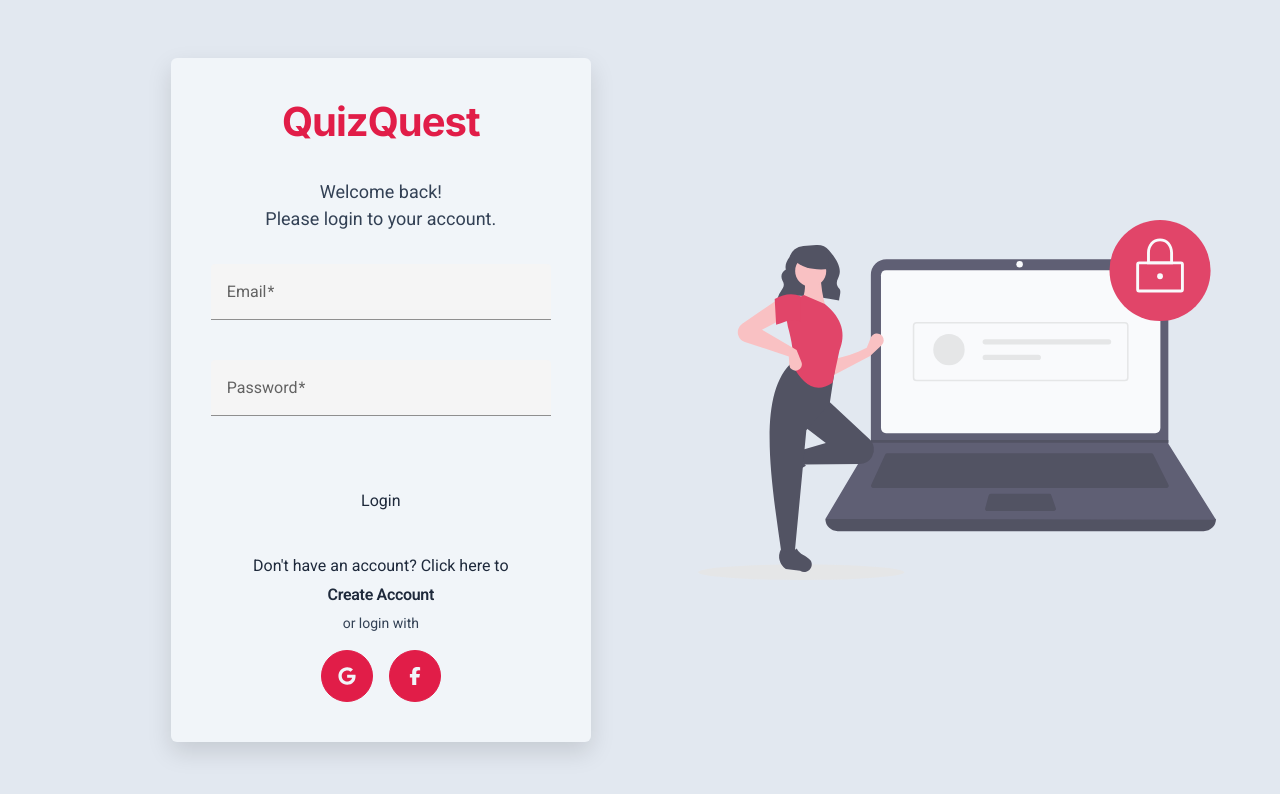
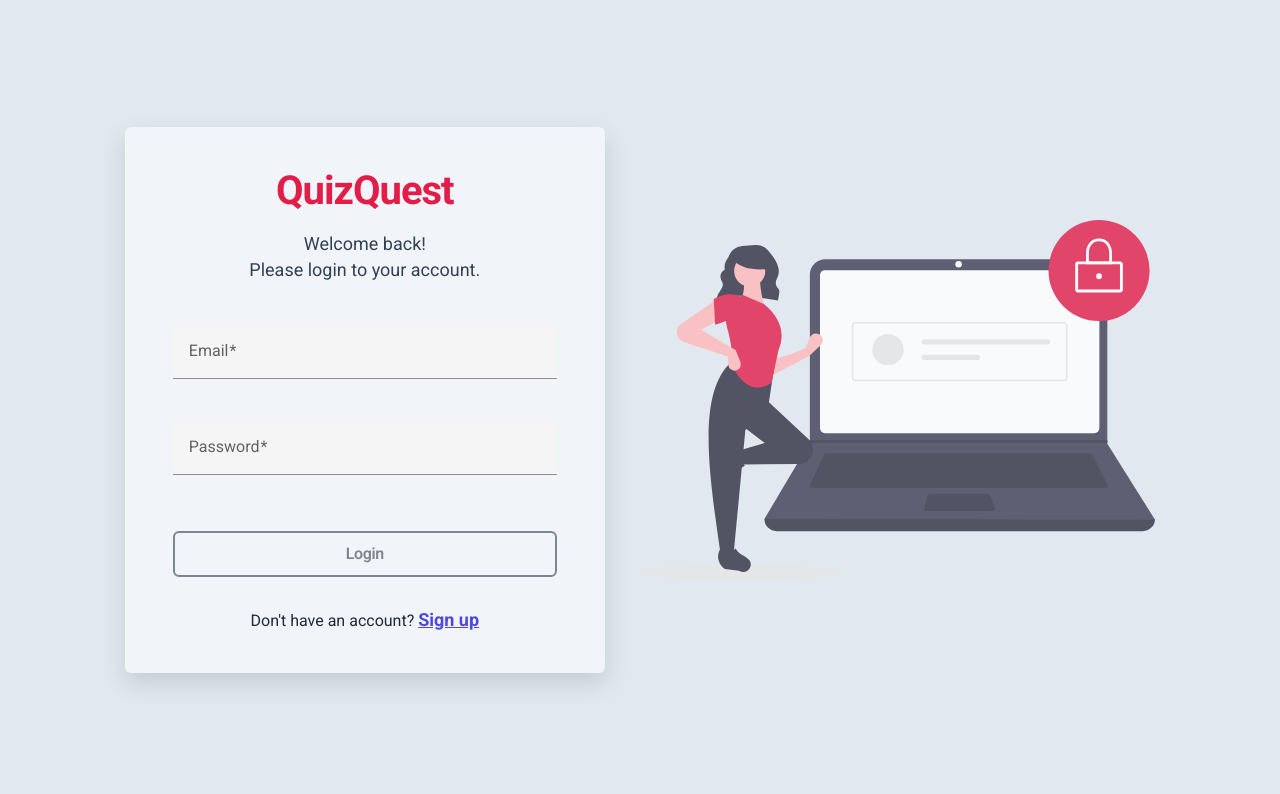
Before and after one commit to Saran-Sandeep/Quiz, an Angular app: page /login in a window 1280 px wide. Shown: the top 794 px of the page. Built offline with nearby package versions, Linux system fonts and the light colour scheme.

Commit message:
Updated login and signup functionality

```diff
--- a/src/app/features/login-signup/login-signup.component.css
+++ b/src/app/features/login-signup/login-signup.component.css
@@ -1,14 +1,15 @@
-.login {
+.auth {
   display: flex;
   justify-content: center;
   align-items: center;
+  gap: 2rem;
   padding: 2rem;
   background: var(--background);
   min-height: 100vh;
   min-height: 100svh;
 }
 
-.login__container {
+.auth__container {
   display: flex;
   flex-direction: column;
   width: 100%;
@@ -19,160 +20,86 @@
   padding: 2.5rem;
 }
 
-.login__logo {
-    margin-bottom: 2rem;
+.auth__logo {
+  margin-bottom: 1rem;
   text-align: center;
 }
 
-.login__logo-title {
+.auth__logo-title {
   font-size: 2.5rem;
   font-weight: 700;
   color: var(--primary);
   letter-spacing: -0.025em;
 }
 
-.login__header {
+.auth__header {
   margin-bottom: 2rem;
   text-align: center;
 }
 
-.login__header-subtitle {
+.auth__subtitle {
   font-size: 1.125rem;
   color: var(--muted-foreground);
-    line-height: 1.5;
 }
 
-.login__content-form {
+.auth__form {
   display: flex;
   flex-direction: column;
   gap: 1rem;
+  padding: 0.5rem;
 }
 
-.login__content-form .mat-form-field {
+mat-form-field {
   width: 100%;
 }
 
-.login__actions {
-    margin-top: 1.5rem;
+.auth__actions {
+  margin-top: 1rem;
 }
 
-.login__actions-btn {
+.auth__btn {
   width: 100%;
-    padding: 0.75em 1.5em;
-    font-size: 1rem;
+  padding: 0.75em 0;
 }
 
-.login__footer {
-    margin-top: 2rem;
+.auth__footer {
+  margin-top: 1.5rem;
   text-align: center;
 }
 
-.login__footer-text {
-    font-size: 0.875rem;
-    color: var(--muted-foreground);
-    margin-bottom: 1rem;
+.auth__link {
+  color: var(--accent);
+  font-weight: bold;
+  font-size: 1.125rem;
+  text-decoration: underline;
+  cursor: pointer;
 }
 
-.login__btns-wrapper {
-    display: flex;
-    justify-content: center;
-    gap: 1rem;
-}
-
-.login__footer-btn {
-    display: inline-flex;
-    align-items: center;
-    justify-content: center;
-    background-color: var(--primary);
-    border: 1px solid var(--primary);
-    border-radius: 50%;
-    aspect-ratio: 1;
-    transition: all 0.3s ease;
-}
-
-.login__footer-btn svg {
-    width: var(--size-lg);
-    height: var(--size-lg);
-    fill: var(--primary-foreground);
-}
-
-.login__footer-btn:hover svg {
-    fill: var(--primary);
-}
-
-.login__footer-btn:hover {
-    background-color: var(--background);
-}
-
-.login img {
+.auth__image {
   display: none;
   max-width: 100%;
   height: auto;
 }
 
-/* Sign up */
-.signup__container {
-    margin-top: 2rem;
-    padding: 2.5rem;
-    background: var(--card);
-    border-radius: var(--radius);
-    box-shadow: 0 10px 25px rgba(0, 0, 0, 0.125);
+mat-error {
+  font-size: 14px;
 }
 
-.signup__header {
-    margin-bottom: 2rem;
-    text-align: center;
-}
-
-.signup__header-subtitle {
-    font-size: 1.125rem;
-    color: var(--muted-foreground);
-    line-height: 1.5;
-}
-
-.signup__content-form {
-    display: flex;
-    flex-direction: column;
-    gap: 1rem;
-}
-
-.signup__content-form .mat-form-field {
-    width: 100%;
-}
-
-.signup__actions {
-    margin-top: 1.5rem;
-}
-
-.signup__actions-btn {
-    width: 100%;
-    padding: 0.75em 1.5em;
-    font-size: 1rem;
-}
-
-
 @media (min-width: 768px) {
-    .login__container {
+  .auth__container {
     max-width: 480px;
   }
-
-    .login img {
+  .auth__image {
     display: block;
     max-width: 40%;
   }
 }
 
 @media (min-width: 1024px) {
-    .login {
-        justify-content: space-between;
+  .auth {
     padding: 1rem 4rem;
   }
-
-    .login__container {
-        max-width: 420px;
-    }
-
-    .login img {
+  .auth__image {
     max-width: 45%;
   }
 }
--- a/src/app/features/login-signup/login-signup.component.html
+++ b/src/app/features/login-signup/login-signup.component.html
@@ -1,172 +1,215 @@
-<section class="login">
-  <div class="login__container container">
-    <div class="login__logo">
-      <h1 class="login__logo-title title">QuizQuest</h1>
+<section class="auth">
+  <div class="auth__container">
+    <div class="auth__logo">
+      <h1 class="auth__logo-title">QuizQuest</h1>
     </div>
-    @if (isLogin()) {
-    <div class="login__header">
-      <p class="login__header-subtitle">
+
+    <!-- Login Form -->
+    <ng-container *ngIf="isLogin(); else signupTemplate">
+      <div class="auth__header">
+        <p class="auth__subtitle">
           Welcome back! <br />
           Please login to your account.
         </p>
       </div>
-    <div class="login__content">
-      <form class="login__content-form">
-        <mat-form-field class="example-full-width">
+      <form
+        class="auth__form"
+        [formGroup]="loginForm"
+        (ngSubmit)="onLoginSubmit()"
+      >
+        <mat-form-field>
           <mat-label>Email</mat-label>
           <input
             type="email"
             matInput
-            [formControl]="emailFormControl"
+            formControlName="email"
             placeholder="Ex. pat@example.com"
           />
-          <mat-error
-            *ngIf="
-              emailFormControl.hasError('email') &&
-              !emailFormControl.hasError('required')
-            "
-            >Please enter a valid email address</mat-error
-          >
-          <mat-error *ngIf="emailFormControl.hasError('required')"
+          <mat-error *ngIf="loginForm.get('loginEmail')?.hasError('required')"
             >Email is required</mat-error
           >
+          <mat-error *ngIf="loginForm.get('loginEmail')?.hasError('email')"
+            >Please enter a valid email</mat-error
+          >
         </mat-form-field>
-        <mat-form-field class="example-full-width">
+
+        <mat-form-field>
           <mat-label>Password</mat-label>
-          <input
-            type="password"
-            matInput
-            [formControl]="passwordFormControl"
-            placeholder=""
-          />
+          <input type="password" matInput formControlName="password" />
           <mat-error
-            *ngIf="
-              passwordFormControl.hasError('password') &&
-              !passwordFormControl.hasError('required')
-            "
-            >Please enter a valid password.</mat-error
-          >
-          <mat-error *ngIf="passwordFormControl.hasError('required')"
+            *ngIf="loginForm.get('loginPassword')?.hasError('required')"
             >Password is required</mat-error
           >
         </mat-form-field>
-        <div class="login__actions">
+
+        <div class="auth__actions">
           <button
             type="submit"
-            class="login__actions-btn login__actions-btn--login active-btn"
-            (click)="onSubmit()"
+            class="auth__btn btn"
+            [ngClass]="{
+              'btn--active': loginForm.valid,
+              'btn--inactive': !loginForm.valid
+            }"
+            [disabled]="!loginForm.valid"
           >
             Login
           </button>
         </div>
       </form>
-    </div>
-    <div class="login__footer">
+      <div class="auth__footer">
         <p>
-        Don't have an account? Click here to
-        <button class="btn" (click)="createAccount()">create account</button>
-      </p>
-      <p class="login__footer-text">or login with</p>
-      <div class="login__btns-wrapper">
-        <button class="login__footer-btn login__footer-btn--google btn">
-          <svg
-            xmlns="http://www.w3.org/2000/svg"
-            fill="currentColor"
-            viewBox="0 0 488 512"
-          >
-            <path
-              d="M488 261.8C488 403.3 391.1 504 248 504 110.8 504 0 393.2 0 256S110.8 8 248 8c66.8 0 123 24.5 166.3 64.9l-67.5 64.9C258.5 52.6 94.3 116.6 94.3 256c0 86.5 69.1 156.6 153.7 156.6 98.2 0 135-70.4 140.8-106.9H248v-85.3h236.1c2.3 12.7 3.9 24.9 3.9 41.4z"
-            />
-          </svg>
-        </button>
-        <button class="login__footer-btn login__footer-btn--fb btn">
-          <svg
-            xmlns="http://www.w3.org/2000/svg"
-            fill="currentColor"
-            viewBox="0 0 320 512"
-          >
-            <path
-              d="M80 299.3V512H196V299.3h86.5l18-97.8H196V166.9c0-51.7 20.3-71.5 72.7-71.5c16.3 0 29.4 .4 37 1.2V7.9C291.4 4 256.4 0 236.2 0C129.3 0 80 50.5 80 159.4v42.1H14v97.8H80z"
-            />
-          </svg>
-        </button>
-      </div>
-    </div>
-    } @else {
-
-    <!-- <div class="signup__container"> -->
-    <div class="signup__header">
-      <p class="signup__header-subtitle">
-        Don't have an account? <br />
-        Sign up to get started!
+          Don't have an account?
+          <button class="auth__link" (click)="toggleIsLogin()">Sign up</button>
         </p>
       </div>
-    <form class="signup__content-form">
-      <mat-form-field class="example-full-width">
-        <mat-label>Name</mat-label>
-        <input type="text" matInput [formControl]="signupNameFormControl" />
-        <mat-error
-          *ngIf="
-            signupEmailFormControl.hasError('email') &&
-            !signupEmailFormControl.hasError('required')
-          "
-          >Please enter a valid name</mat-error
+    </ng-container>
+
+    <!-- Signup Form -->
+    <ng-template #signupTemplate>
+      <div class="auth__header">
+        <p class="auth__subtitle">Sign up to get started!</p>
+      </div>
+      <form
+        class="auth__form"
+        [formGroup]="signupForm"
+        (ngSubmit)="onSignupSubmit()"
       >
-        <mat-error *ngIf="signupEmailFormControl.hasError('required')"
-          >Name is required</mat-error
-        >
-      </mat-form-field>
-      <mat-form-field class="example-full-width">
+        <mat-form-field>
           <mat-label>Email</mat-label>
           <input
             type="email"
             matInput
-          [formControl]="signupEmailFormControl"
+            formControlName="email"
             placeholder="Ex. pat@example.com"
           />
+          <mat-error *ngIf="signupForm.get('email')?.hasError('required')"
+            >Email is required</mat-error
+          >
+          <mat-error *ngIf="signupForm.get('email')?.hasError('email')"
+            >Please enter a valid email</mat-error
+          >
+        </mat-form-field>
+
+        <mat-form-field>
+          <mat-label>Password</mat-label>
+          <input type="password" matInput formControlName="password" />
+
+          <mat-error *ngIf="signupForm.get('password')?.hasError('required')">
+            Password is required
+          </mat-error>
+
           <mat-error
             *ngIf="
-            signupEmailFormControl.hasError('email') &&
-            !signupEmailFormControl.hasError('required')
+              signupForm.get('password')?.hasError('minlength') &&
+              !signupForm.get('password')?.hasError('required')
             "
-          >Please enter a valid email address</mat-error
           >
-        <mat-error *ngIf="signupEmailFormControl.hasError('required')"
-          >Email is required</mat-error
+            Minimum 8 characters required.
+          </mat-error>
+
+          <mat-error
+            *ngIf="
+              signupForm.get('password')?.hasError('maxlength') &&
+              !signupForm.get('password')?.hasError('required') &&
+              !signupForm.get('password')?.hasError('minlength')
+            "
+          >
+            Maximum 20 characters allowed.
+          </mat-error>
+
+          <mat-error
+            *ngIf="
+              signupForm.get('password')?.hasError('hasUpperCase') &&
+              !signupForm.get('password')?.hasError('required') &&
+              !signupForm.get('password')?.hasError('minlength') &&
+              !signupForm.get('password')?.hasError('maxlength')
+            "
+          >
+            Password must contain at least one uppercase letter.
+          </mat-error>
+
+          <mat-error
+            *ngIf="
+              signupForm.get('password')?.hasError('hasLowerCase') &&
+              !signupForm.get('password')?.hasError('required') &&
+              !signupForm.get('password')?.hasError('minlength') &&
+              !signupForm.get('password')?.hasError('maxlength') &&
+              !signupForm.get('password')?.hasError('hasUpperCase')
+            "
+          >
+            Password must contain at least one lowercase letter.
+          </mat-error>
+
+          <mat-error
+            *ngIf="
+              signupForm.get('password')?.hasError('hasNumeric') &&
+              !signupForm.get('password')?.hasError('required') &&
+              !signupForm.get('password')?.hasError('minlength') &&
+              !signupForm.get('password')?.hasError('maxlength') &&
+              !signupForm.get('password')?.hasError('hasUpperCase') &&
+              !signupForm.get('password')?.hasError('hasLowerCase')
+            "
+          >
+            Password must contain at least one numeric character.
+          </mat-error>
+
+          <mat-error
+            *ngIf="
+              signupForm.get('password')?.hasError('hasSpecial') &&
+              !signupForm.get('password')?.hasError('required') &&
+              !signupForm.get('password')?.hasError('minlength') &&
+              !signupForm.get('password')?.hasError('maxlength') &&
+              !signupForm.get('password')?.hasError('hasUpperCase') &&
+              !signupForm.get('password')?.hasError('hasLowerCase') &&
+              !signupForm.get('password')?.hasError('hasNumeric')
+            "
+          >
+            Password must contain at least one special character.
+          </mat-error>
+        </mat-form-field>
+
+        <mat-form-field>
+          <mat-label>Confirm Password</mat-label>
+          <input type="password" matInput formControlName="confirmPassword" />
+          <mat-error
+            *ngIf="signupForm.get('confirmPassword')?.hasError('required')"
+            >Password confirmation is required</mat-error
+          >
+          <mat-error
+            *ngIf="
+              signupForm.get('confirmPassword')?.hasError('passwordMismatch') &&
+              !signupForm.get('confirmPassword')?.hasError('required')
+            "
+            >Passwords do not match</mat-error
           >
         </mat-form-field>
-      <mat-form-field class="example-full-width">
-        <mat-label>Password</mat-label>
-        <input
-          type="password"
-          matInput
-          [formControl]="signupPasswordFormControl"
-          placeholder=""
-        />
-        <mat-error
-          *ngIf="
-            signupPasswordFormControl.hasError('password') &&
-            !signupPasswordFormControl.hasError('required')
-          "
-          >Please enter a valid password.</mat-error
-        >
-        <mat-error *ngIf="signupPasswordFormControl.hasError('required')"
-          >Password is required</mat-error
-        >
-      </mat-form-field>
-      <div class="signup__actions">
+
+        <div class="auth__actions">
           <button
             type="submit"
-          class="signup__actions-btn signup__actions-btn--signup active-btn"
-          (click)="onSignupSubmit()"
+            class="auth__btn btn"
+            [ngClass]="{
+              'btn--active': signupForm.valid,
+              'btn--inactive': !signupForm.valid
+            }"
+            [disabled]="!signupForm.valid"
           >
             Sign Up
           </button>
         </div>
       </form>
-    <!-- </div> -->
-    }
+      <div class="auth__footer">
+        <p>
+          Already have an account?
+          <button class="auth__link" (click)="toggleIsLogin()">Log In</button>
+        </p>
+      </div>
+    </ng-template>
   </div>
 
-  <img src="/undraw_secure-login_m11a.svg" alt="image" />
+  <img
+    src="/undraw_secure-login_m11a.svg"
+    class="auth__image"
+    alt="Login Illustration"
+  />
 </section>
--- a/src/app/features/login-signup/login-signup.component.ts
+++ b/src/app/features/login-signup/login-signup.component.ts
@@ -1,16 +1,21 @@
-import { Component, OnChanges, signal, SimpleChanges } from '@angular/core';
+import { Component, signal, ViewChild } from '@angular/core';
 import {
-  FormControl,
   Validators,
   FormsModule,
   ReactiveFormsModule,
+  FormGroup,
+  FormBuilder,
+  FormGroupDirective,
+  ValidatorFn,
 } from '@angular/forms';
 import { MatInputModule } from '@angular/material/input';
 import { MatFormFieldModule } from '@angular/material/form-field';
-import { PasswordValidator } from './password.validator';
+import { CustomValidators } from './cutsom-validators.validator';
 import { Router } from '@angular/router';
 import { AuthService } from '../../shared/services/auth.service';
 import { CommonModule } from '@angular/common';
+import { MatSnackBar } from '@angular/material/snack-bar';
+
 @Component({
   selector: 'app-login-signup',
   imports: [
@@ -25,53 +30,128 @@ import { CommonModule } from '@angular/common';
 })
 export class LoginSignupComponent {
   isLogin = signal(true);
+  signupForm!: FormGroup;
+  loginForm!: FormGroup;
 
-  constructor(private router: Router, private authService: AuthService) {}
+  @ViewChild(FormGroupDirective) formDirective!: FormGroupDirective;
 
-  emailFormControl = new FormControl('', [
-    Validators.required,
-    Validators.email,
-  ]);
+  constructor(
+    private readonly router: Router,
+    private readonly authService: AuthService,
+    private readonly formBuilder: FormBuilder,
+    private readonly snackBar: MatSnackBar
+  ) {
+    if (
+      !this.router ||
+      !this.authService ||
+      !this.formBuilder ||
+      !this.snackBar
+    ) {
+      throw new Error(
+        'One or more required dependencies are null or undefined.'
+      );
+    }
 
-  passwordFormControl = new FormControl('', [
-    Validators.required,
-    // PasswordValidator.strongPassword
-  ]);
+    const strongPasswordValidator: ValidatorFn[] = [
+      Validators.required,
+      Validators.minLength(8),
+      Validators.maxLength(20),
+      CustomValidators.strongPassword,
+    ];
 
-  onSubmit(): void {
-    if (this.emailFormControl.valid && this.passwordFormControl.valid) {
-      const email = this.emailFormControl.value;
-      const password = this.passwordFormControl.value;
+    this.signupForm = this.formBuilder.group({
+      email: this.formBuilder.control<string>('', [
+        Validators.required,
+        Validators.email,
+      ]),
+      password: this.formBuilder.control<string>('', strongPasswordValidator),
+      confirmPassword: this.formBuilder.control<string>('', [
+        Validators.required,
+        CustomValidators.matchPasswords,
+      ]),
+    });
 
-      if (email && password) {
-        this.authService.login(email, password);
+    this.loginForm = this.formBuilder.group({
+      email: this.formBuilder.control<string>('', [
+        Validators.required,
+        Validators.email,
+      ]),
+      password: this.formBuilder.control<string>('', [Validators.required]),
+    });
+  }
+
+  /**
+   * Handles the login form submission.
+   *
+   * Validates the form, attempts login, and navigates on success.
+   * Displays error messages on failure.
+   */
+  onLoginSubmit(): void {
+    if (this.loginForm.valid) {
+      const loginEmail: string | null = this.loginForm.get('email')?.value;
+      const loginPassword: string | null =
+        this.loginForm.get('password')?.value;
+
+      // Attempt to login
+      if (loginEmail && loginPassword) {
+        this.authService.login(loginEmail, loginPassword);
+
+        // If successful, navigate to the landing page
         if (this.authService.isAuthenticated()) {
           this.router.navigateByUrl('landing-page');
         } else {
-          alert('Incorrect email or password');
+          // If unsuccessful, reset the form and display an error message
+          this.formDirective.resetForm();
+          this.openSnackBar('Incorrect email or password', 'Close');
         }
+      } else {
+        // If the form is invalid, display an error message
+        this.openSnackBar('Login unsuccessful (form is invalid)', 'Close');
       }
     } else {
-      alert('Login unsuccesful');
+      // If the form is invalid, display an error message
+      this.openSnackBar('Login unsuccessful (form is invalid)', 'Close');
     }
   }
 
-  createAccount(): void {
-    this.isLogin.set(false);
-    console.log(this.isLogin());
+  toggleIsLogin(): void {
+    this.isLogin.update((value) => !value);
   }
 
-  signupNameFormControl = new FormControl('', [Validators.required]);
+  /**
+   * Handles the signup form submission.
+   *
+   * Validates the form, attempts signup, and navigates on success.
+   * Displays error messages on failure.
+   *
+   * @param signupEmail Email address to use for signup
+   * @param signupPassword Password to use for signup
+   * @returns Whether the signup is successful
+   */
+  onSignupSubmit(): void {
+    if (this.signupForm.invalid) {
+      this.openSnackBar('Signup form is invalid', 'Close');
+      return;
+    }
 
-  signupEmailFormControl = new FormControl('', [
-    Validators.required,
-    Validators.email,
-  ]);
+    const signupEmail = this.signupForm.get('email')?.value as string;
+    const signupPassword = this.signupForm.get('password')?.value as string;
 
-  signupPasswordFormControl = new FormControl('', [
-    Validators.required,
-    // PasswordValidator.strongPassword
-  ]);
+    if (this.authService.signup(signupEmail, signupPassword)) {
+      this.toggleIsLogin();
+      this.openSnackBar('Signup successful', 'Close');
+    } else {
+      this.formDirective.resetForm();
+      this.openSnackBar(
+        'Email already exists! Please use a different email.',
+        'Close'
+      );
+    }
+  }
 
-  onSignupSubmit(): void {}
+  openSnackBar(message: string, action: string) {
+    this.snackBar.open(message, action, {
+      duration: 3000,
+    });
+  }
 }
--- a/src/app/shared/Models/user.ts
+++ b/src/app/shared/Models/user.ts
@@ -1,12 +1,10 @@
 export class User {
   id: number;
-  name: string;
   email: string;
   password: string;
 
-  constructor(id: number, name: string, email: string, password: string) {
+  constructor(id: number, email: string, password: string) {
     this.id = id;
-    this.name = name;
     this.email = email;
     this.password = password;
   }
```
Also changed, not shown: src/app/features/login-signup/cutsom-validators.validator.ts (added, +32 -0 lines), src/app/features/login-signup/password.validator.ts (deleted, +0 -18 lines), src/app/shared/services/auth.service.ts (+29 -7 lines), src/app/shared/services/user.service.ts (+4 -4 lines). Lines whose indentation alone changed are shown as unchanged.
